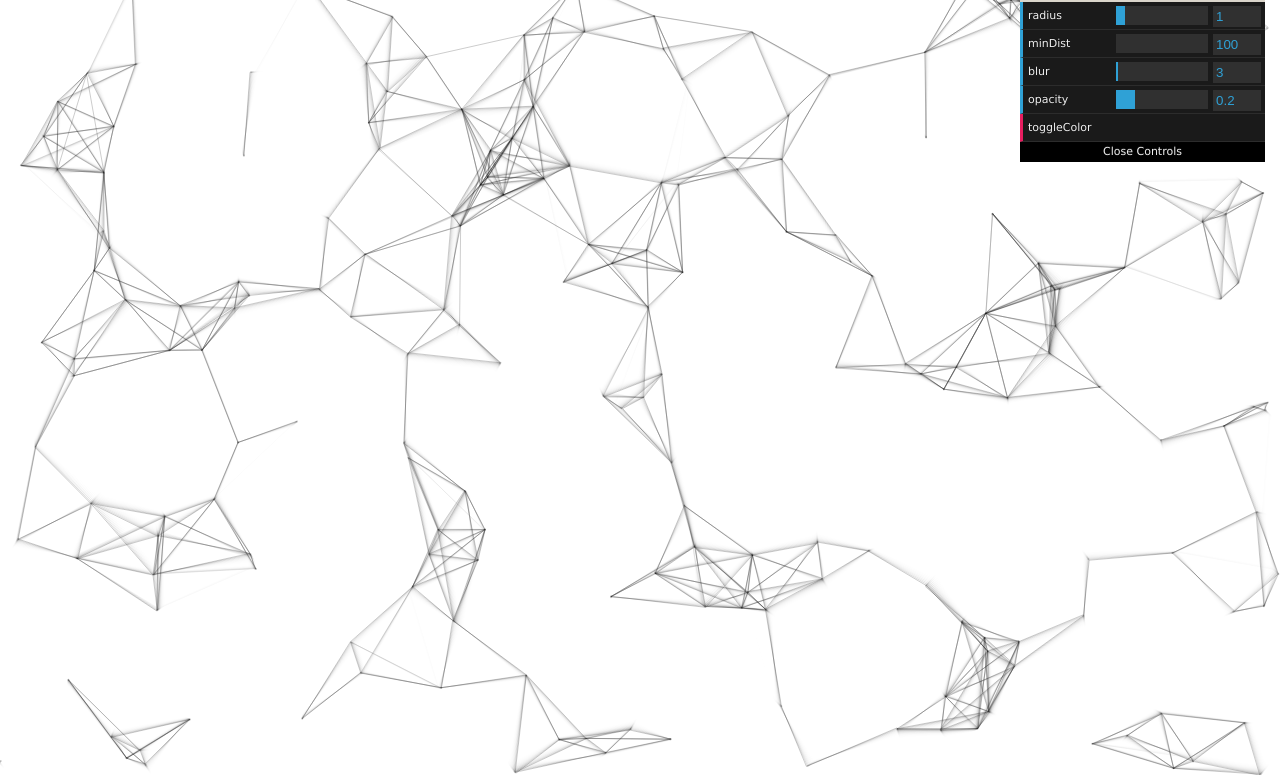
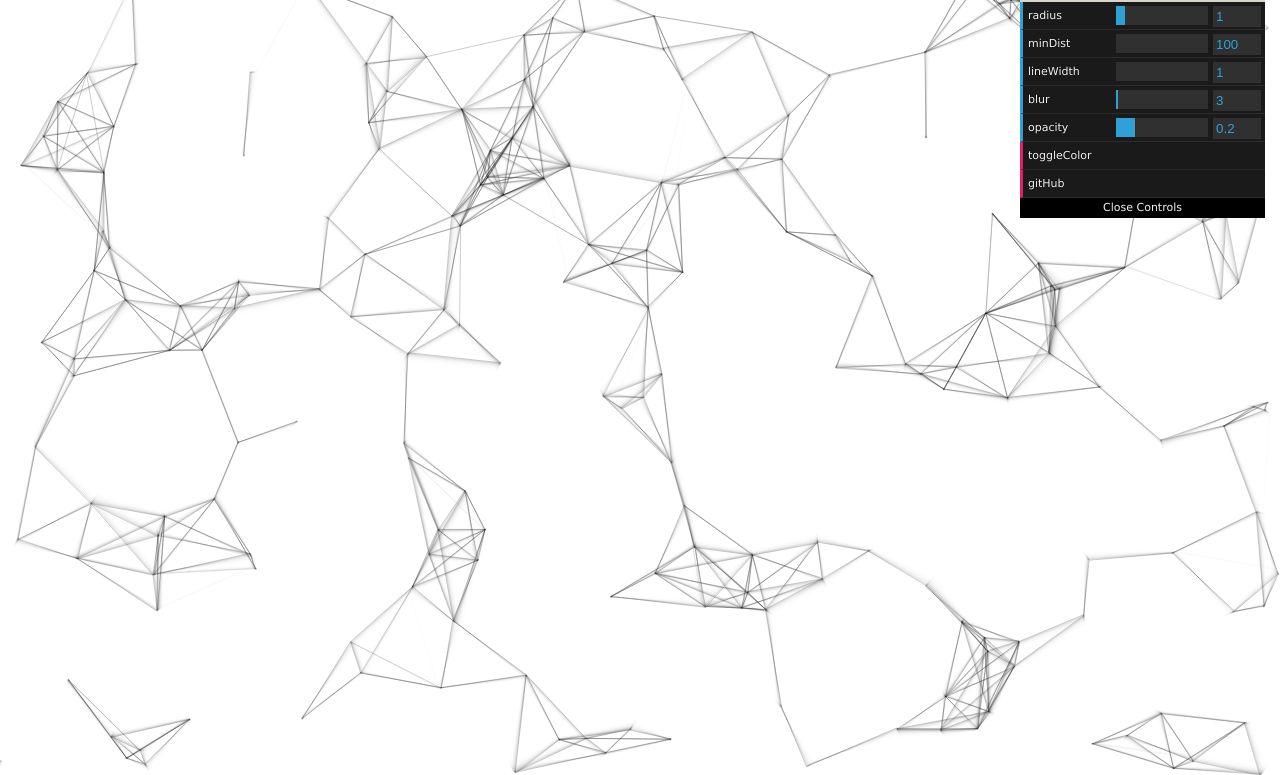
Before and after one commit to maniart/lab, a plain HTML site: page particles-1/index.html in a window 1280 px wide. Shown: the part 25-800 px from the top of the page. Drawn offline with Linux system fonts and the light colour scheme.

Commit message:
ready to launch particles-1

```diff
--- a/particles-1/index.html
+++ b/particles-1/index.html
@@ -20,6 +20,7 @@
 	<body>
 		<canvas id="canvas"></canvas>
 		<script src="../common/dat.gui.min.js"></script>
+		<script src="../common/dat.color.min.js"></script>
 		<script src="main.js"></script>
 	</body>
 </html>
--- a/particles-1/main.js
+++ b/particles-1/main.js
@@ -1,5 +1,6 @@
 ;(function(w) {
 
+	/*jshint trailing:true */
 	'use strict';
 
 	// Vars
@@ -13,18 +14,23 @@
 			radius : 1,
 			minDist : 100,
 			blur : 3,
+			lineWidth : 1,
+			gitAddress : 'https://github.com/maniart/lab/tree/master/particles-1',
 			opacity: .2,
 			isColor : false,
-			colors: randomize([
-				[100,200,300], [200,0,22], [255,23,200]
-			]),
-			color: function() {
-				//console.log(this.isColor);
-				return this.isColor ? setOpacity((this.colors), args.opacity) : setOpacity([0, 0, 0], args.opacity);
+			colors: [
+				[0, 181, 100], [51, 163, 189], [190, 204, 59]
+			],
+			setColor: function() {
+				return this.isColor ? setOpacity(randomize(this.colors), args.opacity) : setOpacity([0, 0, 0], args.opacity);
 			},
 			toggleColor: function() {
 				this.isColor = !this.isColor;
+			},
+			gitHub: function() {
+				w.location = this.gitAddress;
 			}
+
 		},
 		// Particle constructor
 		Particle = function(args) {
@@ -42,7 +48,7 @@
 	// Shared members
 	//Particle.prototype.radius = 1;
 	Particle.prototype.draw = function() {
-		ctx.fillStyle = args.color();
+		ctx.fillStyle = args.setColor();
 		//console.log(this.color);
 		ctx.beginPath();
 		ctx.arc(this.x, this.y, this.radius, 0, Math.PI * 2, false);
@@ -69,8 +75,8 @@
 		dist = Math.sqrt(dx * dx + dy * dy);
 		if (dist <= args.minDist) {
 			ctx.beginPath();
-			ctx.strokeStyle = args.color();
-
+			ctx.strokeStyle = args.setColor();
+			ctx.lineWidth = args.lineWidth;
 			ctx.moveTo(p1.x, p1.y);
 			ctx.lineTo(p2.x, p2.y);
 			ctx.stroke();
@@ -142,9 +148,11 @@
 	    gui.remember(args);
 	    gui.add(args, 'radius', 0, 10).step(1);
 	    gui.add(args, 'minDist', 100, 200).step(1);
+		gui.add(args, 'lineWidth', 1, 5).step(1);
 		gui.add(args, 'blur', 1, 100).step(1);
 		gui.add(args, 'opacity', 0, 1).step(.1);
 		gui.add(args, 'toggleColor');
+		gui.add(args, 'gitHub');
 	};
 	function init() {
 		setup(args);
```
